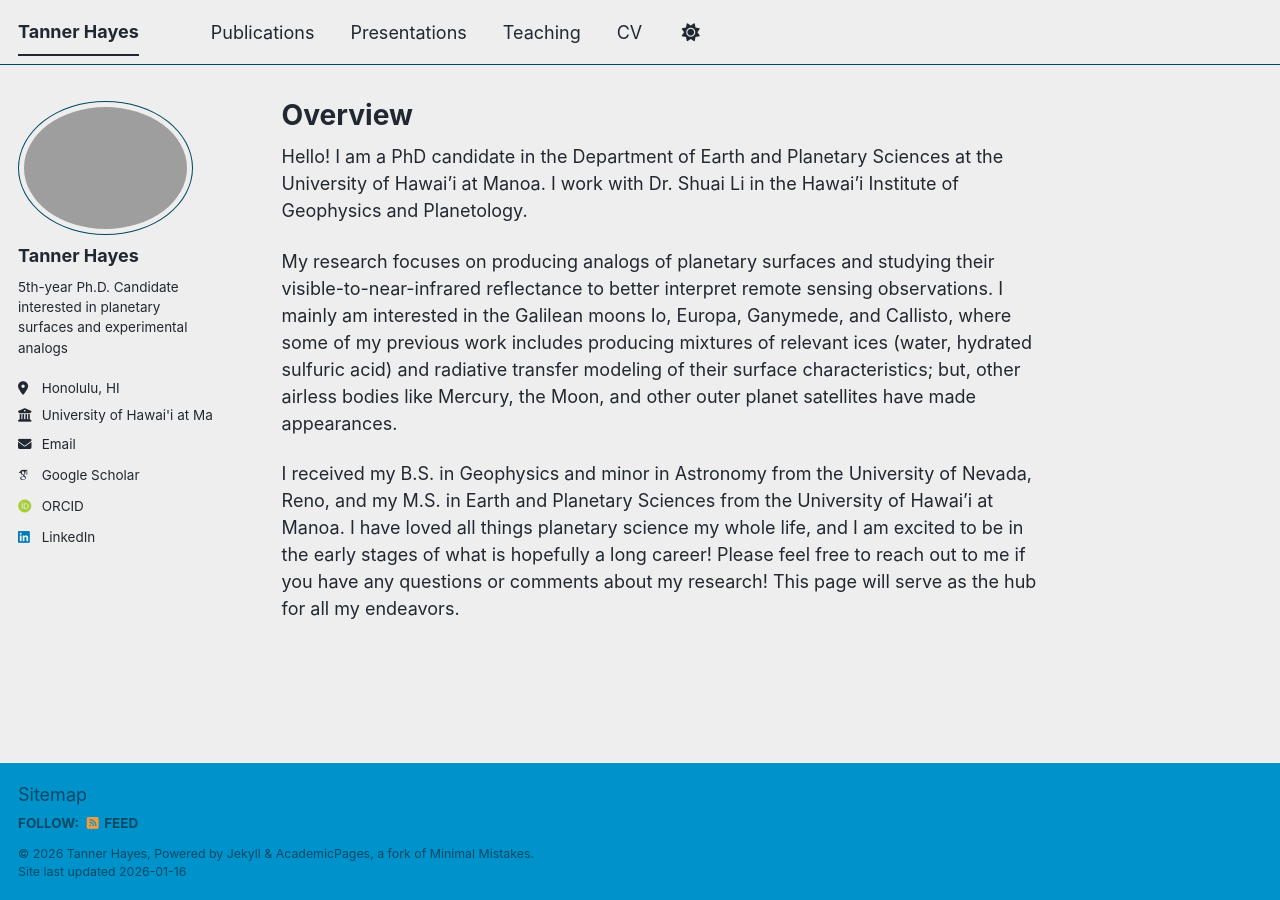
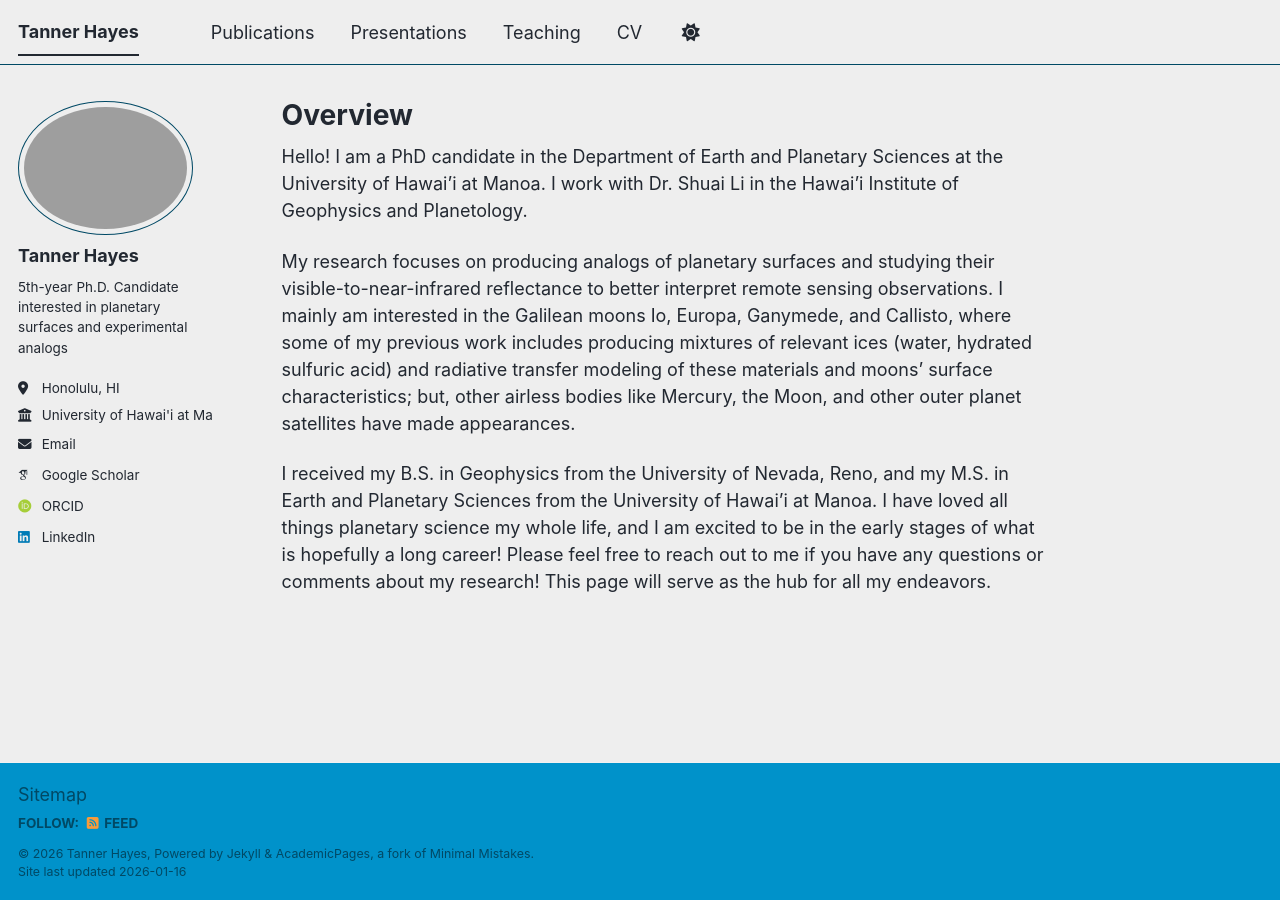
Before and after one commit to th-blip12/twhayes, a Jekyll site: the page built from _pages/about.md, in a window 1280 px wide. Built offline with Jekyll 4.4.1, drawn with Linux system fonts in a browser that asks for light colours; some web fonts are replaced; a script bundle is joined from its source files by our own code; library files that are not in the unit come from our copies.

Commit message:
Update about.md

```diff
--- a/_pages/about.md
+++ b/_pages/about.md
@@ -9,6 +9,6 @@ redirect_from:
 
 Hello! I am a PhD candidate in the Department of Earth and Planetary Sciences at the University of Hawai'i at Manoa. I work with Dr. Shuai Li in the Hawai'i Institute of Geophysics and Planetology.
 
-My research focuses on producing analogs of planetary surfaces and studying their visible-to-near-infrared reflectance to better interpret remote sensing observations. I mainly am interested in the Galilean moons Io, Europa, Ganymede, and Callisto, where some of my previous work includes producing mixtures of relevant ices (water, hydrated sulfuric acid) and radiative transfer modeling of their surface characteristics; but, other airless bodies like Mercury, the Moon, and other outer planet satellites have made appearances.
+My research focuses on producing analogs of planetary surfaces and studying their visible-to-near-infrared reflectance to better interpret remote sensing observations. I mainly am interested in the Galilean moons Io, Europa, Ganymede, and Callisto, where some of my previous work includes producing mixtures of relevant ices (water, hydrated sulfuric acid) and radiative transfer modeling of these materials and moons' surface characteristics; but, other airless bodies like Mercury, the Moon, and other outer planet satellites have made appearances.
 
-I received my B.S. in Geophysics and minor in Astronomy from the University of Nevada, Reno, and my M.S. in Earth and Planetary Sciences from the University of Hawai'i at Manoa. I have loved all things planetary science my whole life, and I am excited to be in the early stages of what is hopefully a long career! Please feel free to reach out to me if you have any questions or comments about my research! This page will serve as the hub for all my endeavors.
+I received my B.S. in Geophysics from the University of Nevada, Reno, and my M.S. in Earth and Planetary Sciences from the University of Hawai'i at Manoa. I have loved all things planetary science my whole life, and I am excited to be in the early stages of what is hopefully a long career! Please feel free to reach out to me if you have any questions or comments about my research! This page will serve as the hub for all my endeavors.
```
